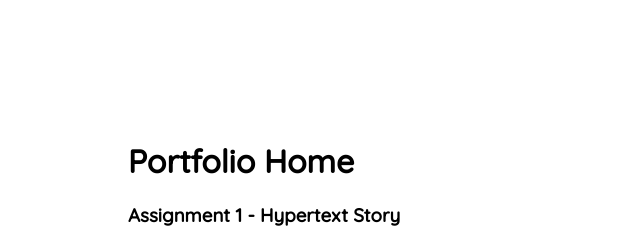
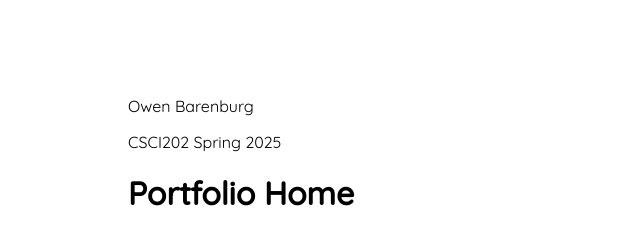
Before and after one commit to obarenburg/csci202.github.io, a plain HTML site: page index.html in a window 1280 px wide. Shown: the top 232 px of the page, without its empty margins (0-640 px from the left). Drawn offline with Linux system fonts and the light colour scheme.

Commit message:
updated
how

```diff
--- a/index.html
+++ b/index.html
@@ -7,6 +7,8 @@
     <title>Document</title>
 </head>
 <body>
+    <p>Owen Barenburg</p>
+    <p>CSCI202 Spring 2025</p>
     <h1>
         Portfolio Home
     </h1>
--- a/style.css
+++ b/style.css
@@ -4,7 +4,7 @@
 body{
     font-family: "Quicksand", sans-serif;
     text-align: left;
-    padding-top: 15vh;
+    padding-top: 10vh;
     padding-left: 10vw;
     margin: auto;
     height: 100%;
@@ -21,7 +21,7 @@ a:hover{
 }
 
 #assignment-one{
-    background-image: url(../Home/images/map.png);
+    background-image: url(../Home/assets/images/map.png);
     display: block;
     width: 35em;
     height: 31em;
```
Also changed, not shown: assets/images/map.png (added).
